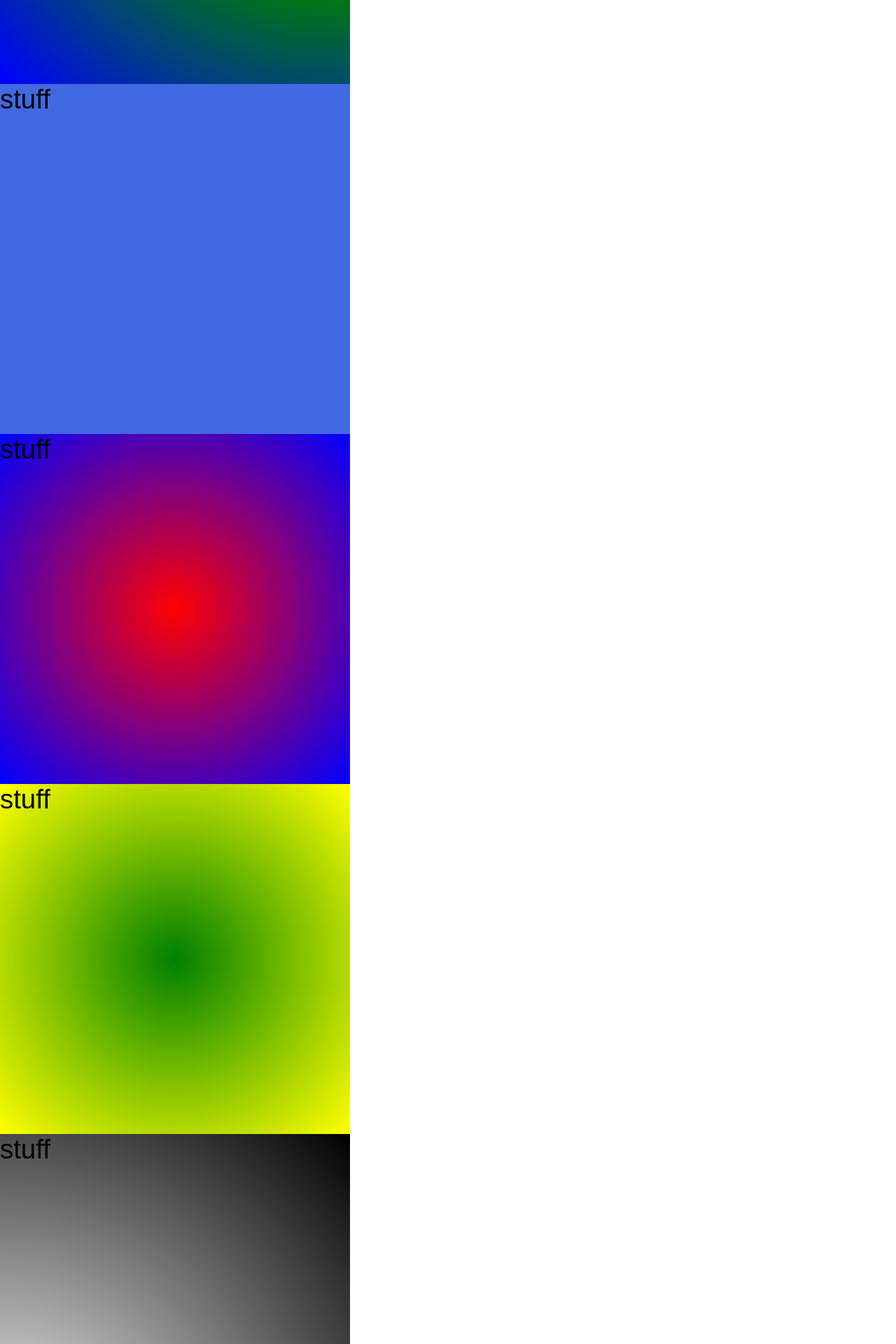
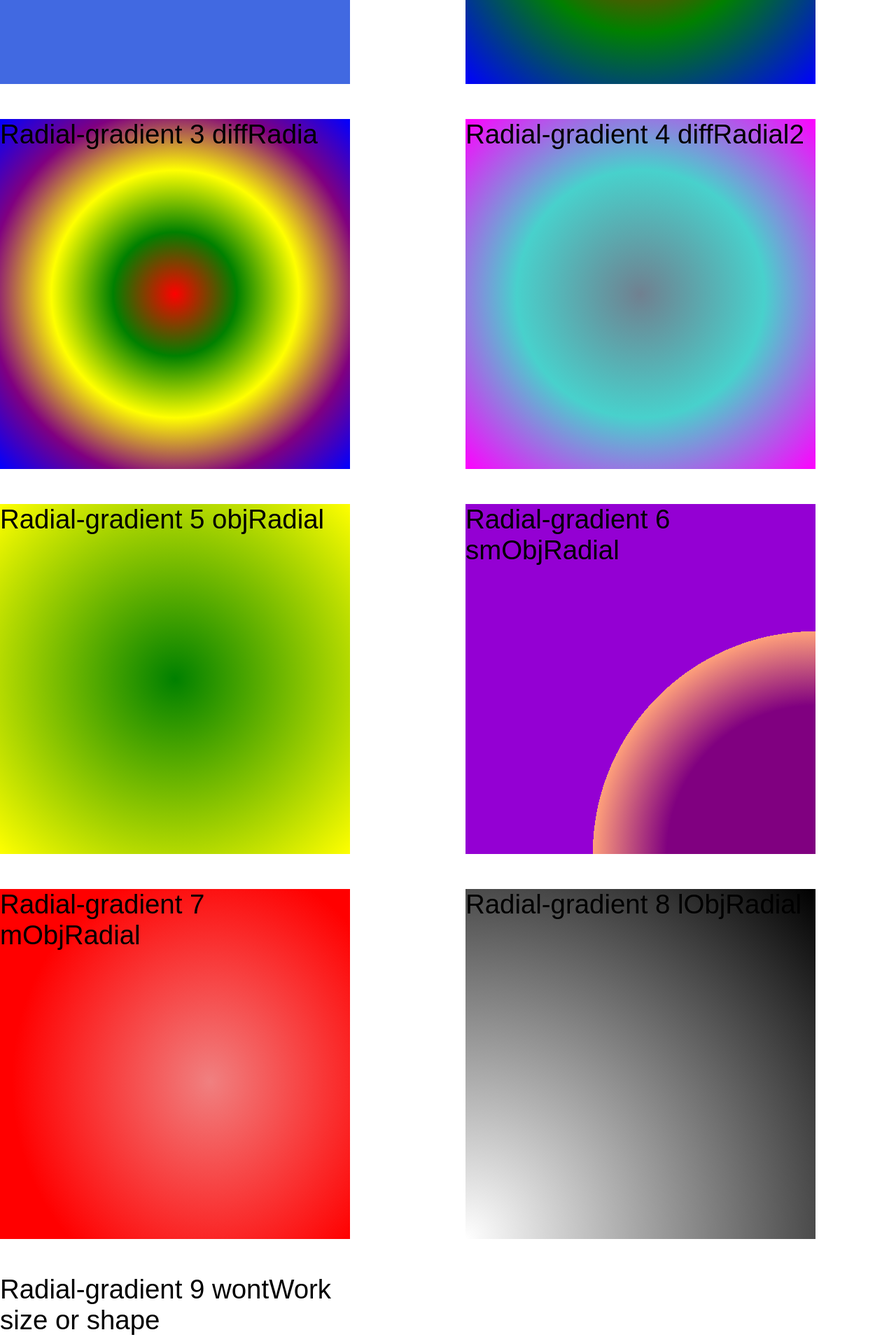
Before and after one commit to ElreyB/radial-gradient, a React (Create React App) app: page / in a window 1280 px wide. Shown: the part 380-2300 px from the top of the page at 70% size. Built offline with nearby package versions, Linux system fonts and the light colour scheme.

Commit message:
account for all radial-gradient options

```diff
--- a/src/App.js
+++ b/src/App.js
@@ -1,7 +1,22 @@
 import React, { Component } from 'react';
 import style, { ThemeProvider } from 'styled-components';
 
-const RedialCard = style.div`
+const gradientPaser = value => {
+  if (typeof value === 'object' && value.constructor === Object) {
+    const gradientRepeat = value.repeat
+      ? 'repeating-radial-gradient'
+      : 'radial-gradient';
+    const shape = value.shape ? `${value.shape}` : '';
+    const size = value.size ? `${value.size}` : '';
+    const position = value.position ? `at ${value.position},` : '';
+    const colors = value.colors.join(',');
+    const values = `${shape}${size} ${position} ${colors}`.trimStart();
+    return `${gradientRepeat}(${values})`;
+  }
+  return 'radial-gradient(red, green, blue)';
+};
+
+const Slide = style.div`
   font-size: ${props => {
     if (props.xl) return props.theme.fontSize.xl;
     if (props.lg) return props.theme.fontSize.lg;
@@ -12,19 +27,16 @@ const RedialCard = style.div`
   width: 500px;
   height: 500px;
   background: ${props => {
-    // console.log(typeof props.radial);
-    if (typeof props.radial === 'string') return props.radial;
-    if (typeof props.radial === 'object') {
-      const shape = props.radial.shape ? `${props.radial.shape},` : '';
-      const size = props.radial.size ? `${props.radial.size},` : '';
-      const position = props.radial.position ? `${props.radial.position},` : '';
-      return `radial-gradient( ${position} ${props.radial.startColor}, ${
-        props.radial.lastColor
-      })`;
-    }
-    if (props.radial) return 'radial-gradient(at top right, red, green, blue)';
-    return props.theme.colors.primary;
+    return props.radial
+      ? gradientPaser(props.radial)
+      : props.theme.colors.primary;
   }};
+`;
+
+const GridContainer = style.div`
+  display: grid;
+  grid-gap: 50px 50px;
+  grid-template-columns: auto auto;
 `;
 
 const theme = {
@@ -42,45 +54,83 @@ const theme = {
   }
 };
 
-const diffRadial = 'radial-gradient(red, blue)';
 const objRadial = {
-  startColor: 'green',
-  lastColor: 'yellow'
+  colors: ['red', 'green', 'yellow', 'purple', 'blue']
 };
-const bigObjRadial = {
+
+const objRadial1 = {
+  colors: ['#708090', '#48D1CC', '#FF00FF']
+};
+
+const objRepeatRadial = {
+  repeat: true,
+  colors: ['green', 'yellow']
+};
+
+const smObjRadial = {
+  position: 'bottom right',
+  colors: ['purple 30%', '#FFA07A 45%', '	#9400D3 20%']
+};
+
+const mObjRadial = {
+  size: 'closest-corner',
+  position: '60% 55%',
+  colors: ['#F08080', 'rgba(255,0,0,1)']
+};
+
+const lObjRadial = {
   shape: 'circle',
-  size: 'farthest-corner',
-  position: 'at bottom left',
-  startColor: 'white',
-  lastColor: 'black'
+  position: 'bottom left',
+  colors: ['white', 'black']
+};
+
+const wontWork = {
+  size: 'closest-side',
+  shape: 'circle',
+  position: 'bottom left',
+  colors: ['white', 'black']
 };
 
 class App extends Component {
   render() {
-    // console.log(diffRadial);
-
     return (
       <div>
         <ThemeProvider theme={theme}>
-          <div>
-            <RedialCard radial xl>
-              stuff
-            </RedialCard>
+          <GridContainer>
+            <Slide xl>NO radial-gradient</Slide>
 
-            <RedialCard xl>stuff</RedialCard>
+            <Slide radial xl>
+              Radial-gradient 1
+            </Slide>
 
-            <RedialCard radial={diffRadial} xl>
-              stuff
-            </RedialCard>
+            <Slide radial={objRadial} xl>
+              Radial-gradient 3 diffRadia
+            </Slide>
 
-            <RedialCard radial={objRadial} xl>
-              stuff
-            </RedialCard>
+            <Slide radial={objRadial1} xl>
+              Radial-gradient 4 diffRadial2
+            </Slide>
 
-            <RedialCard radial={bigObjRadial} xl>
-              stuff
-            </RedialCard>
-          </div>
+            <Slide radial={objRepeatRadial} xl>
+              Radial-gradient 5 objRadial
+            </Slide>
+
+            <Slide radial={smObjRadial} xl>
+              Radial-gradient 6 smObjRadial
+            </Slide>
+
+            <Slide radial={mObjRadial} xl>
+              Radial-gradient 7 mObjRadial
+            </Slide>
+
+            <Slide radial={lObjRadial} xl>
+              Radial-gradient 8 lObjRadial
+            </Slide>
+
+            <Slide radial={wontWork} xl>
+              Radial-gradient 9 wontWork size or shape
+            </Slide>
+          </GridContainer>
         </ThemeProvider>
       </div>
     );
```
